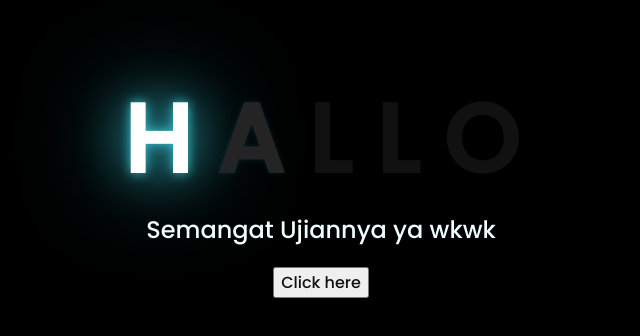
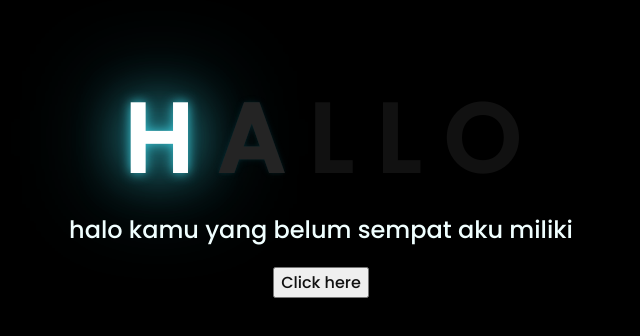
Before and after one commit to A1ief/flo.github.io, a plain HTML site: page index.html in a window 1280 px wide. Shown: the part 226-562 px from the top of the page, without its empty margins (327-967 px from the left). Drawn offline with Linux system fonts and the light colour scheme.

Commit message:
Update index.html

```diff
--- a/index.html
+++ b/index.html
@@ -18,7 +18,7 @@
         <span>O</span>
     </div>
     <div class="description">
-        <span>Semangat Ujiannya ya wkwk</span>
+        <span>halo kamu yang belum sempat aku miliki</span>
     </div>
     <div class="button">
         <button>
```
